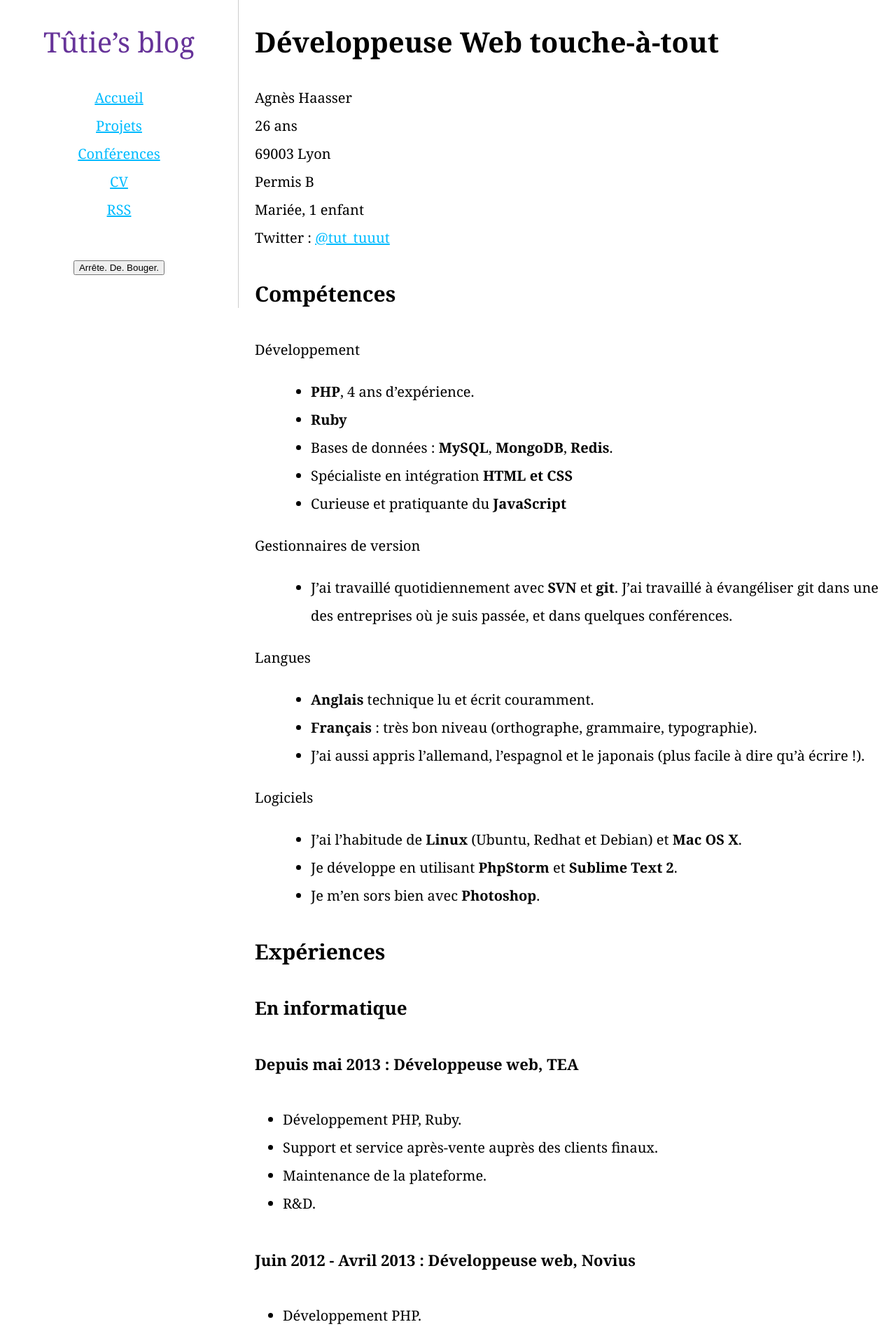
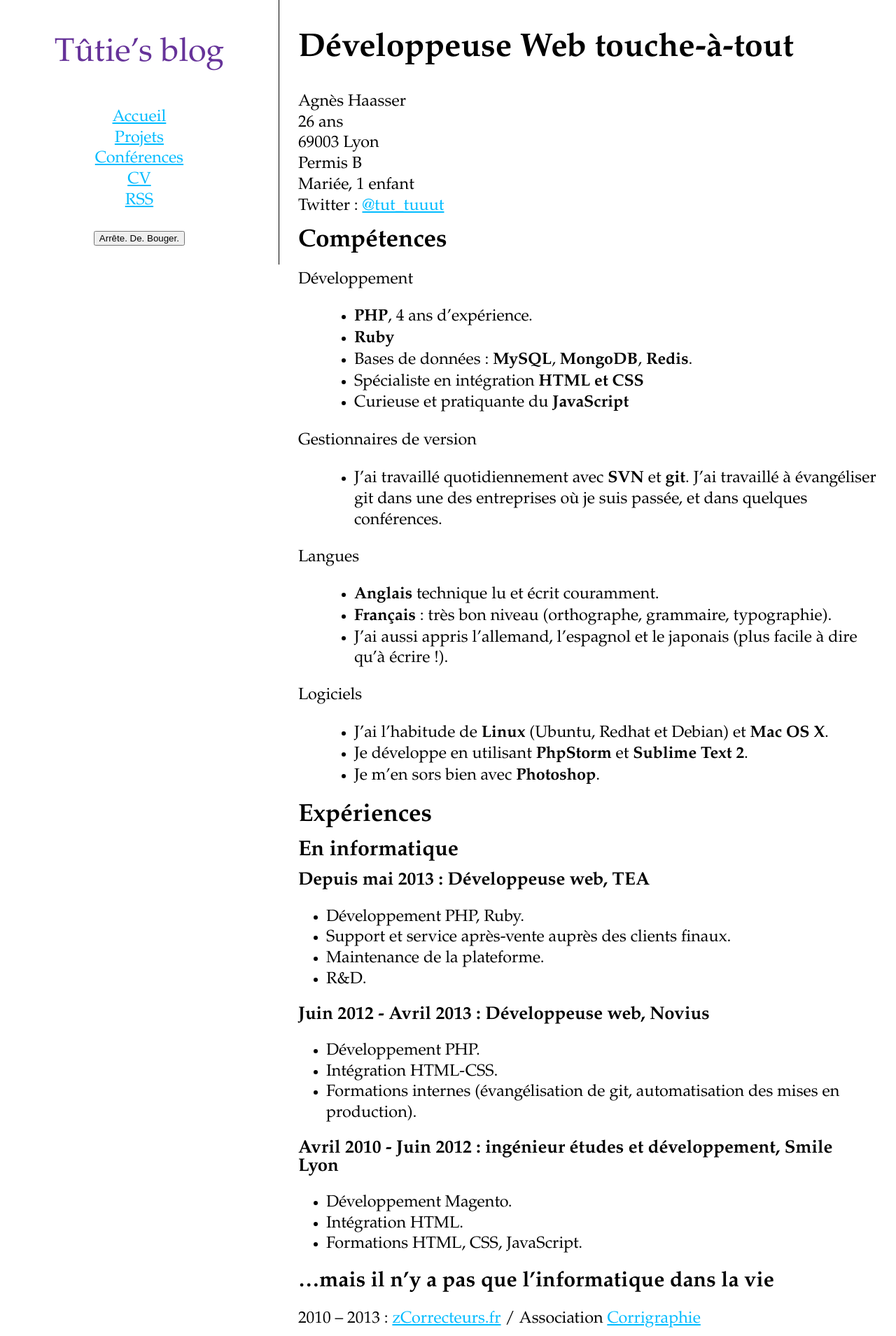
Before and after one commit to tut-tuuut/tut-tuuut.github.io, a Jekyll site: the page built from cv.html, in a window 1280 px wide. Shown: the top 1909 px of the page at 70% size. Built offline with Jekyll 4.4.1, drawn with Linux system fonts in a browser that asks for light colours.

Commit message:
New style

```diff
--- a/css/main.scss
+++ b/css/main.scss
@@ -5,29 +5,29 @@
 html, body { height: 100%; }
 
 body {
-  font: 13.34px Georgia, serif;
   font-size: small;
   text-align: center;
 }
 
-h1 { margin: 0 0 1em; font-weight: bold;}
+h1 { margin: 0 0 .8em; font-weight: bold; line-height: 1;}
 h2 {
-  margin: 1.3333333em 0;
+  margin: .5em 0;
+  line-height: 1;
 }
 h3 {
     font-size: 1.3em;
-    margin: 1.53846154em 0;
+    margin: .5em 0;
+    line-height: 1;
 }
 h4 {
     font-size: 1.1em;
-    margin: 1.81818181em 0;
+    margin: .5em 0;
+    line-height: 1;
 }
 
 p {
-  margin: 2em 0;
   code {
     display: inline-block;
-    line-height: 1em;
   }
 }
 
@@ -75,16 +75,13 @@ a:hover   { color: #f06; }
 // global layout
 body {
   margin: 0;
-  //background-image: none;
-  //background-image: linear-gradient(transparent calc(100% - 1px), rgba(0, 0, 0, 0.2) 100%);
-  //background-position: 0 0;
-  //background-size: 3.07692308em 3.07692308em; // @TODO
 }
 .site {
-  font-size: 1.53846154em;
   text-align: left;
-  line-height: 2em;
   margin-top: 1em;
+  font-family: Garamond, serif;
+  line-height: 1.27;
+  font-size: 1.8em;
 }
 $sidebar_width: 17em;
 .sidebar {
@@ -93,9 +90,9 @@ $sidebar_width: 17em;
   text-decoration: none;
   top: 0;
   width: $sidebar_width;
-  border-right: 1px solid #ccc;
+  border-right: 1px solid;
   text-align: center;
-  transition-property: all;
+  transition-propferty: all;
   transition-duration: .9s;
   #srsly_stop_moving {
     display: none;
@@ -163,7 +160,6 @@ $sidebar_width: 17em;
     border-color: #ccc;
     border-style: solid;
     border-width: 1px 1px 3px 3px;
-    line-height: 1.1em;
     padding: .4em;
     margin: 2em 0;
     overflow-x: auto;
@@ -188,12 +184,25 @@ $sidebar_width: 17em;
   }
 }
 header h1 {
-  border-bottom: 4px double #ccc;
+  border-bottom: 4px double;
   margin: -4px 0 1.333333em;
   text-align: center;
   position: relative;
   top: 4px;
   padding: 1.33333em;
+  &:after {
+    content: '';
+    background: #000;
+    position: absolute;
+    left: 50%;
+    right: 50%;
+    top: 100%;
+    width: .25em;
+    height: .25em;
+    border: 3px solid #fff;
+    margin-top: -0.14em;
+    border-radius: 100%;
+  }
 }
 
 .cat {
@@ -203,7 +212,6 @@ header h1 {
   font-size: .7em;
   border-radius: 2em;
   height: 1.5em;
-  line-height: 1.5em;
   border: 1px solid #e9e9e9;
 }
 .footnotes {
@@ -278,7 +286,7 @@ table {
 }
 
 
-@media (max-width: 700px) {
+@media (max-width: 950px) {
   .sidebar {
     position: static;
     border: none;
```
